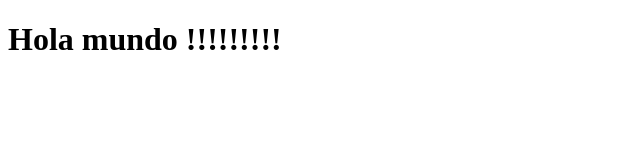
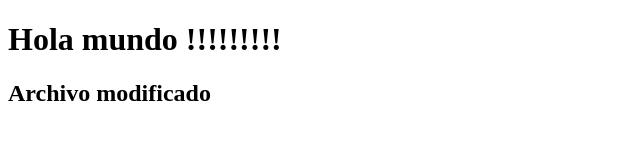
Before and after one commit to janthonyma71/TareaPHP, a plain HTML site: page index.html in a window 1280 px wide. Shown: the whole page, without its empty margins (0-640 px from the left). Drawn offline with Linux system fonts and the light colour scheme.

Commit message:
Update index.html

```diff
--- a/index.html
+++ b/index.html
@@ -6,6 +6,7 @@
 <body>
 
 		<h1>Hola mundo !!!!!!!!!</h1>
+		<h2> Archivo modificado </h2>
 
 
 
```
